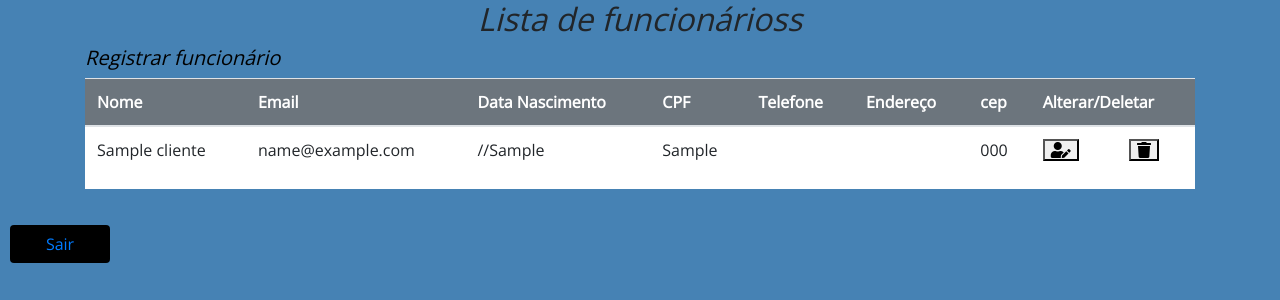
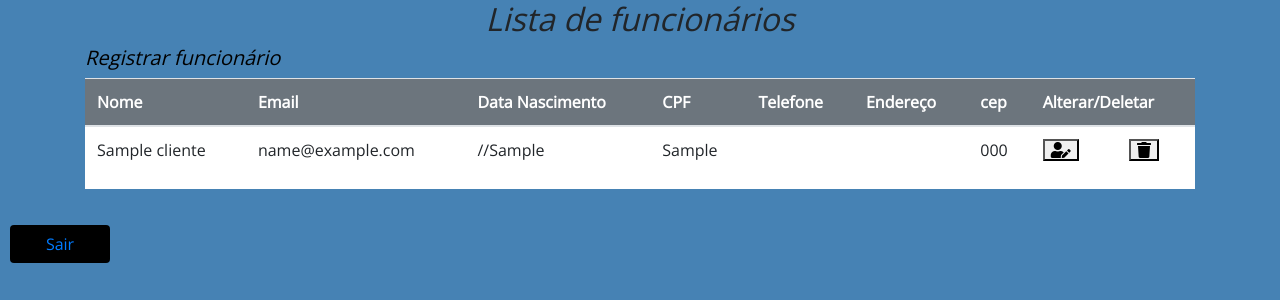
Before and after one commit to Andrei-Rodrigues/Projeto-Final-Web02, a PHP site: page /home.php in a window 1280 px wide. Shown: the top 300 px of the page. Run offline with PHP 8.4, Linux system fonts and the light colour scheme; tables that the repository leaves empty or names only in its code hold one stand-in row (values such as "Sample post"); data that the repository does not hold is empty; some libraries are stand-ins or nearby versions.

Commit message:
change undone

```diff
--- a/home.php
+++ b/home.php
@@ -19,7 +19,7 @@ session_start();
 <div class="container">
 
     <h2 class="text-center">
-    <i>Lista de funcionárioss</i>
+    <i>Lista de funcionários</i>
     </h2>
 
     <h5 class="text-left">
```
